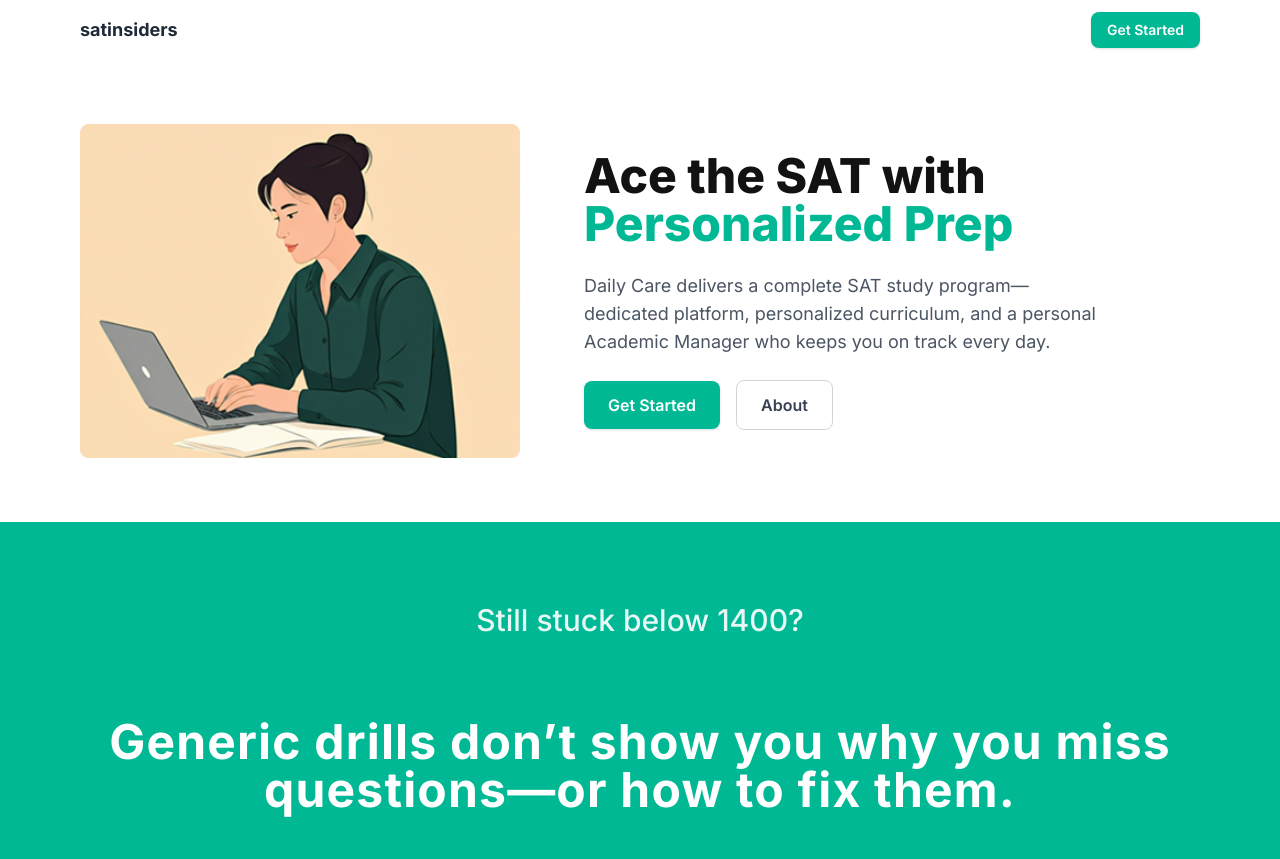
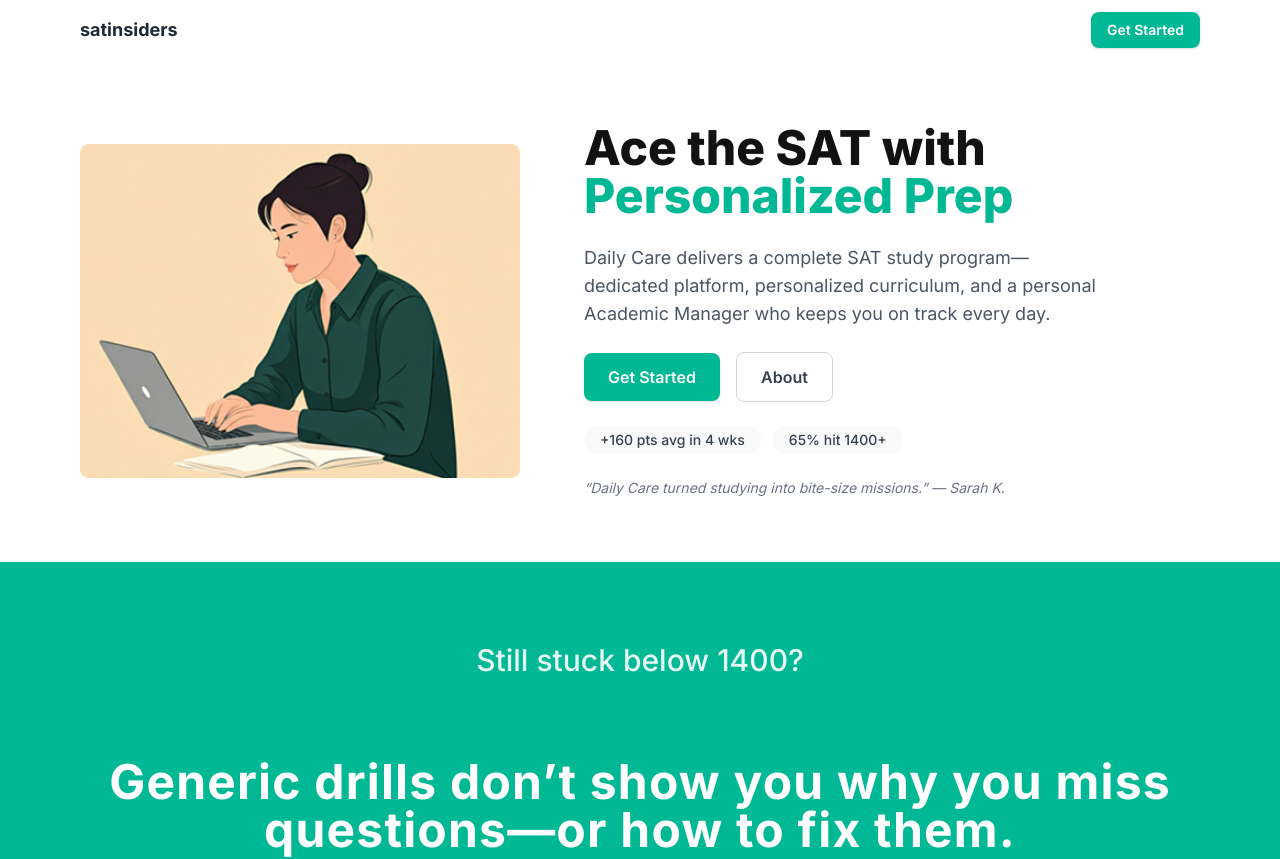
Before and after one commit to satinsiders/daily-care-landing, a Next.js app: page / in a window 1280 px wide. Shown: the top 859 px of the page. Built offline with nearby package versions, Linux system fonts and the light colour scheme.

Commit message:
Move social proof earlier and enhance hero

```diff
--- a/components/Hero.js
+++ b/components/Hero.js
@@ -38,6 +38,13 @@ export default function Hero() {
               About
             </Link>
           </div>
+          <div className="flex flex-wrap gap-3 text-sm font-medium text-gray-700">
+            <span className="rounded-full bg-light px-4 py-1">+160 pts avg in 4 wks</span>
+            <span className="rounded-full bg-light px-4 py-1">65% hit 1400+</span>
+          </div>
+          <p className="text-sm text-gray-500 italic">
+            “Daily Care turned studying into bite-size missions.” — Sarah K.
+          </p>
         </div>
       </div>
     </Section>
--- a/pages/index.js
+++ b/pages/index.js
@@ -27,8 +27,9 @@ export default function Home() {
       <main>
         <Hero />
         <PainStatement />
+        <Stats />
+        <Testimonials />
         <Trusted />
-        <Stats />
         <PriceTeaser />
         <BuiltAround />
         <HowItWorks />
@@ -37,7 +38,6 @@ export default function Home() {
         <LeadForm />
         <Curriculum />
         <ComparisonTable />
-        <Testimonials />
         <FAQ />
       </main>
       <Footer />
```
